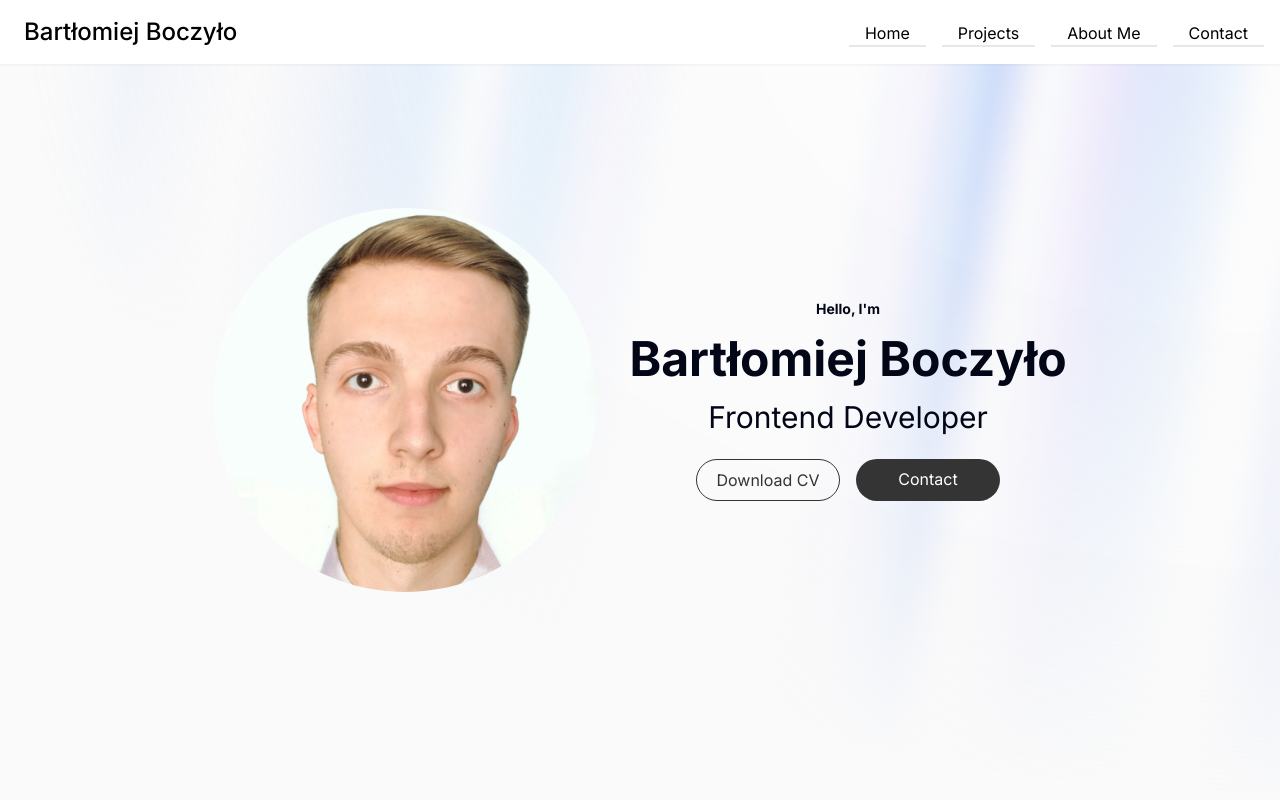
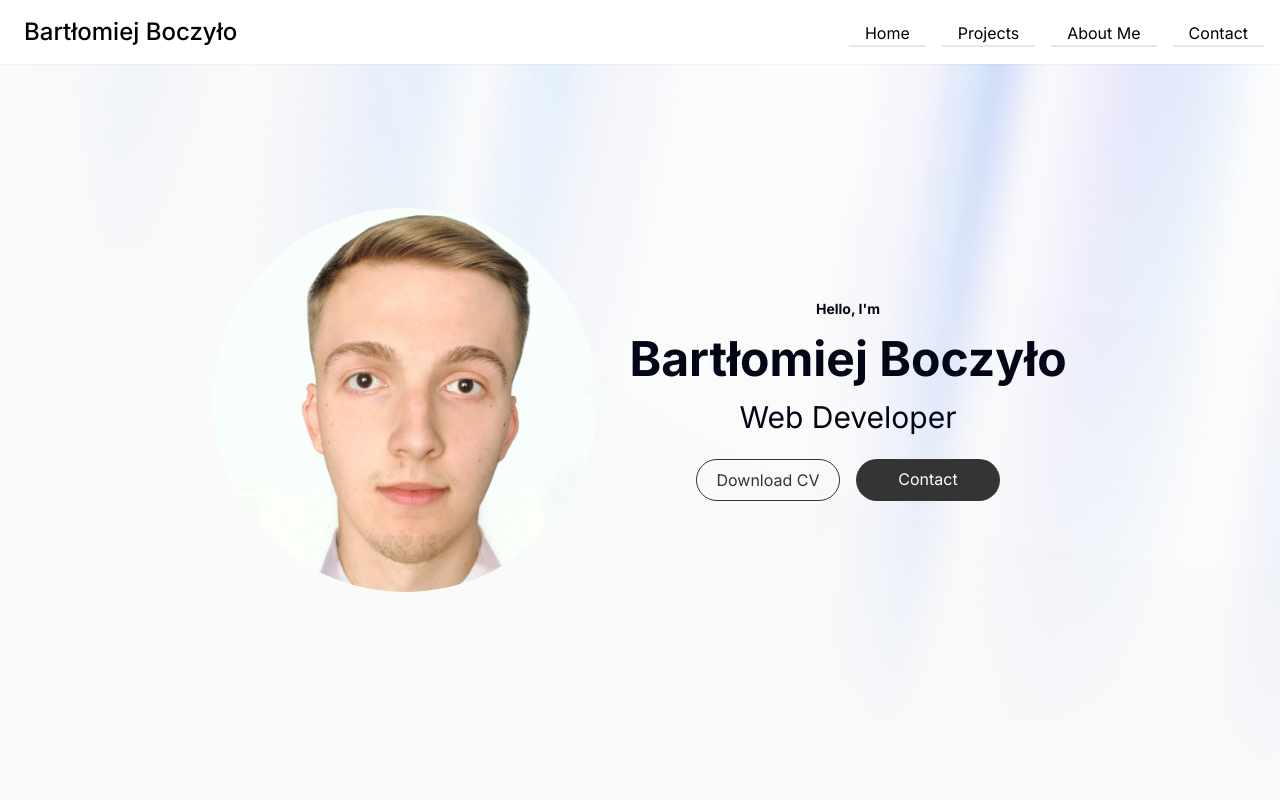
Before and after one commit to Bartlomiej28/dev-portfolio, a Next.js app: page / in a window 1280 px wide. Shown: the top 800 px of the page. Built offline with nearby package versions, Linux system fonts and the light colour scheme.

Commit message:
Change name of ocupacy

```diff
--- a/components/Hero.tsx
+++ b/components/Hero.tsx
@@ -31,7 +31,7 @@ export function Hero() {
           <div className="flex flex-col gap-4 items-center text-center">
             <p className="text-sm font-bold">Hello, I'm</p>
             <p className="text-3xl md:text-5xl font-bold">Bartłomiej Boczyło</p>
-            <p className="text-xl md:text-3xl">Frontend Developer</p>
+            <p className="text-xl md:text-3xl">Web Developer</p>
             <div className="flex flex-col md:flex-row gap-4 mt-2">
               <button className="w-36 px-4 py-2 text-[#343434] border border-[#343434] rounded-full">Download CV</button>
               <a href="#contact" className="w-36 px-4 py-2 text-white bg-[#343434] rounded-full text-center">Contact</a>
```
